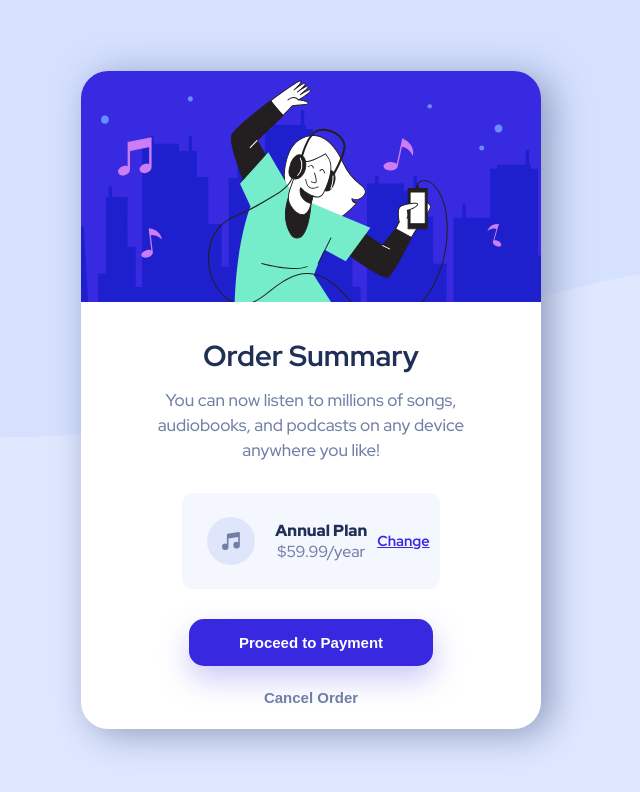
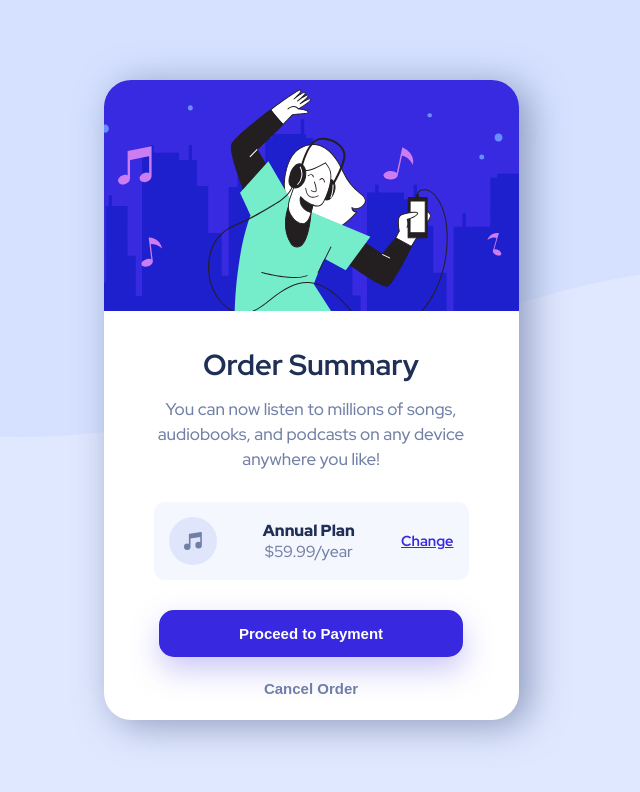
Before and after one commit to Cooly-o-Cats/Order-Summary-Component, a website: page index.html in a window 1280 px wide. Shown: the top 792 px of the page, without its empty margins (329-969 px from the left). Drawn offline with Linux system fonts and the light colour scheme.

Commit message:
Design Improvements

```diff
--- a/app/scss/style.scss
+++ b/app/scss/style.scss
@@ -59,7 +59,7 @@ body {
         }
     }
     .container {
-        max-width: 460px;
+        max-width: 415px;
         width: 90vw;
         display: flex;
         justify-content: center;
@@ -117,7 +117,9 @@ body {
                 display: flex;
                 max-width: 85%;
                 align-items: center;
-                padding: 1.5rem 0.625rem 1.5rem 0;
+                justify-content: space-between;
+                width: 315px;
+                padding: 15px 15px 15px 15px;
                 border-radius: 11px;
                 @include u.breakpoint-down(xsmall) {
                     flex-direction: column;
@@ -129,12 +131,9 @@ body {
                 img {
                     width: 3rem;
                     height: 3rem;
-                    margin-left: 1.5625rem;
-                    margin-right: 1.25rem;
                 }
 
                 .plan-text {
-                    margin-right: 0.625rem;
                     display: flex;
                     flex-direction: column;
                     align-items: center;
@@ -172,6 +171,9 @@ body {
                 flex-direction: column;
                 margin-top: 30px;
                 align-items: center;
+                @include u.breakpoint-customDown(350px){
+                    width: 80%;
+                }
 
                 .payment {
                     font-weight: 900;
@@ -180,7 +182,7 @@ body {
                     color: white;
 
                     background-color: $bright-blue;
-                    padding: 0.9375rem 3.125rem 0.9375rem 3.125rem;
+                    padding: 0.9375rem 5rem 0.9375rem 5rem;
                     border: none;
                     border-radius: 0.9375rem;
                     margin-bottom: 0.5rem;
@@ -188,6 +190,9 @@ body {
                     transition-duration: 0.25s;
                     transition-timing-function: ease-in-out;
                     transition-property: background-color, shadow;
+                    display: flex;
+                    justify-content: center;
+                    align-items: center;
                 }
                 .payment:hover {
                     background-color: #766cf1;
@@ -203,11 +208,14 @@ body {
                     color: $desaturated-blue;
 
                     background-color: white;
-                    padding: 0.9375rem 3.125rem 0.9375rem 3.125rem;
+                    padding: 0.9375rem 5rem 0.9375rem 5rem;
                     border: none;
                     border-radius: 0.9375rem;
                     margin-bottom: 0.5rem;
                     transition: color 0.25s ease-in-out;
+                    display: flex;
+                    justify-content: center;
+                    align-items: center;
                 }
                 .cancel:hover {
                     color: black;
```
Also changed, not shown: dist/style.css, 1 other file.
